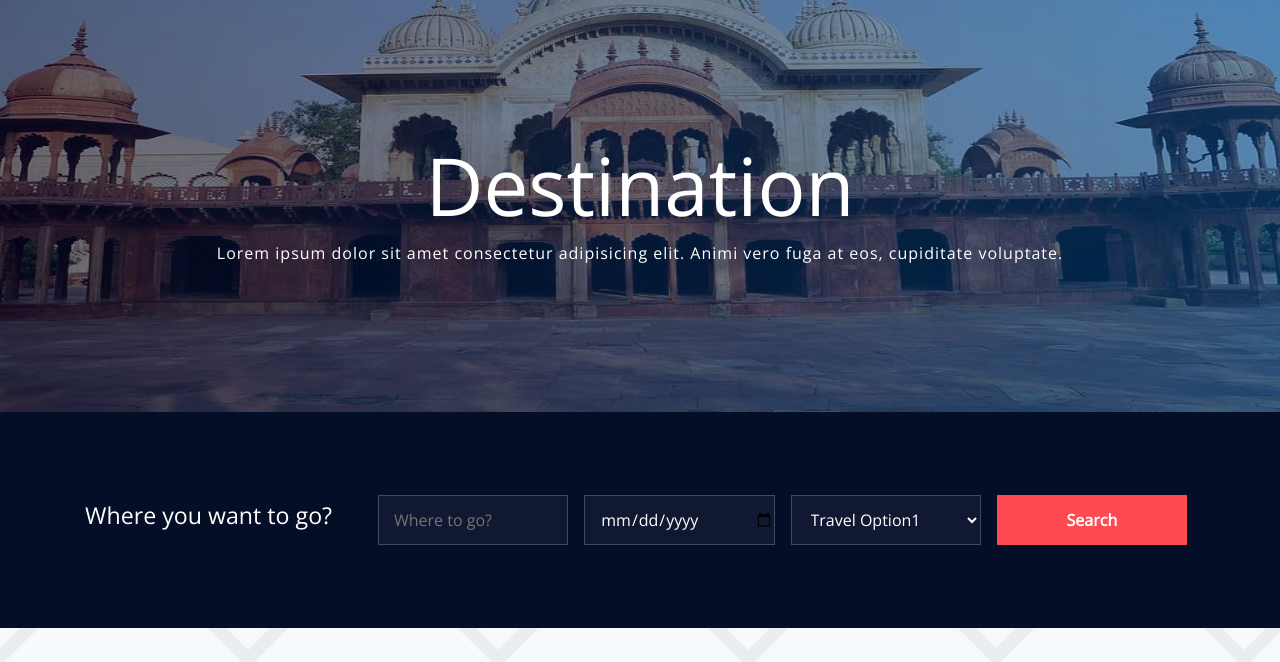
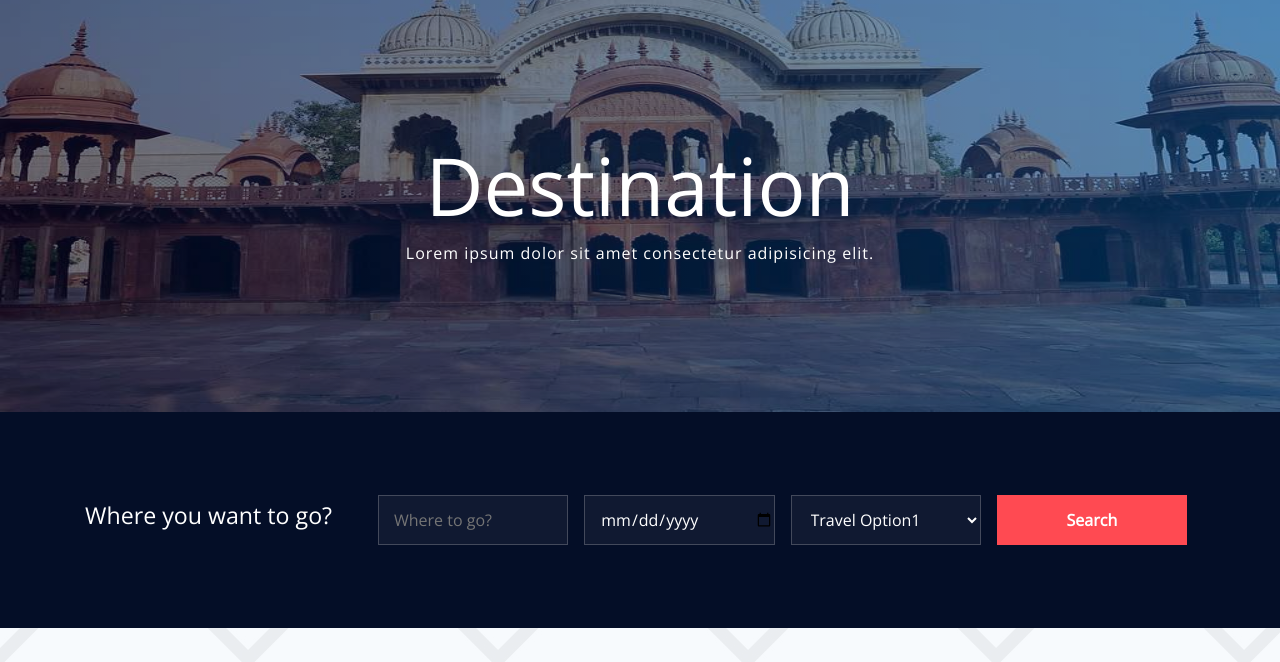
Before and after one commit to deepeshrohilla/alwartravel, a plain HTML site: page pages/destination.html in a window 1280 px wide. Shown: the part 138-800 px from the top of the page. Drawn offline with nearby package versions, Linux system fonts and the light colour scheme.

Commit message:
Update destination.html

```diff
--- a/pages/destination.html
+++ b/pages/destination.html
@@ -86,7 +86,7 @@
         </div>
         <div class="destination-text">
             <h1>Destination</h1>
-            <p>Lorem ipsum dolor sit amet consectetur adipisicing elit. Animi vero fuga at eos, cupiditate voluptate.
+            <p>Lorem ipsum dolor sit amet consectetur adipisicing elit.
             </p>
         </div>
     </section>
```
